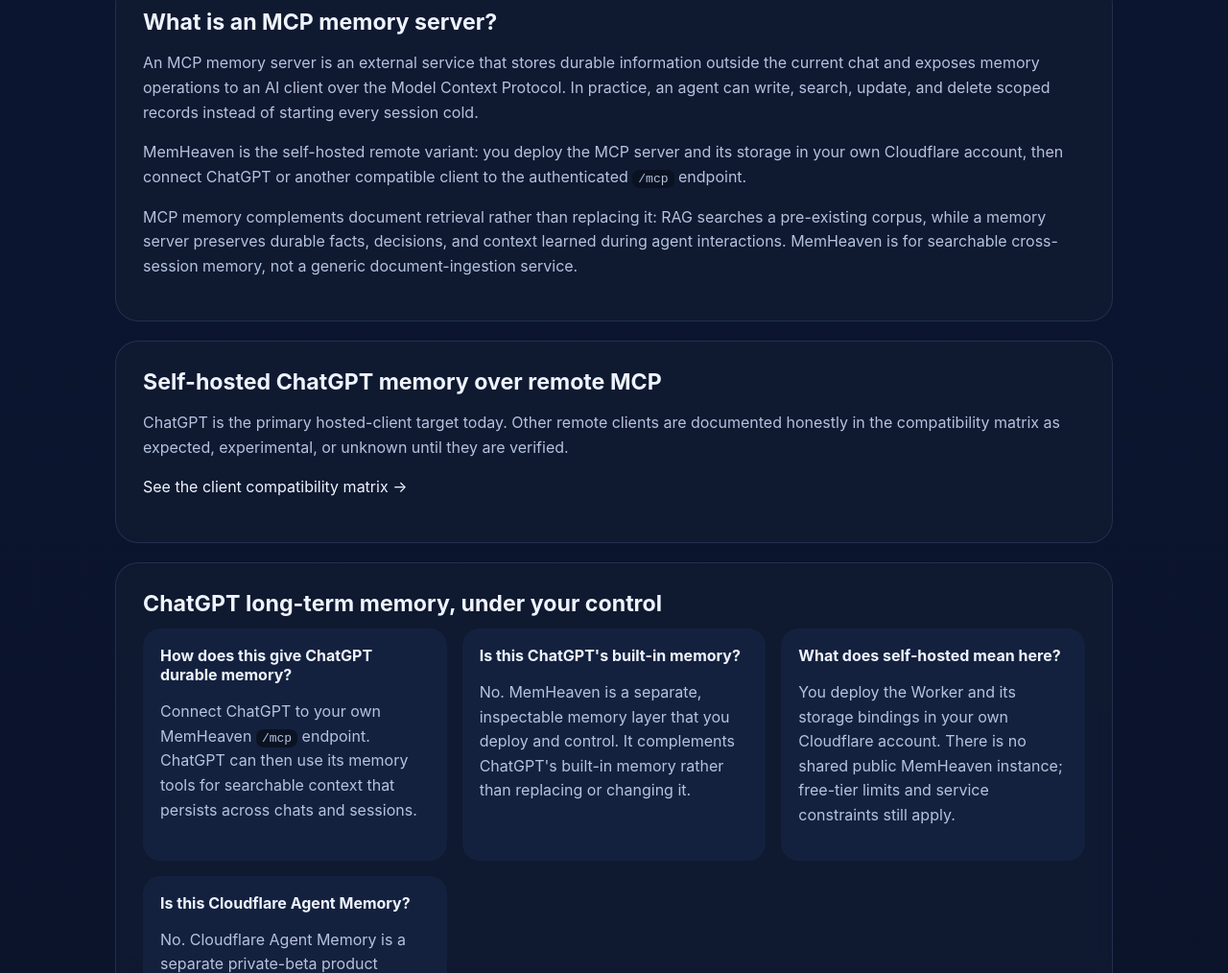
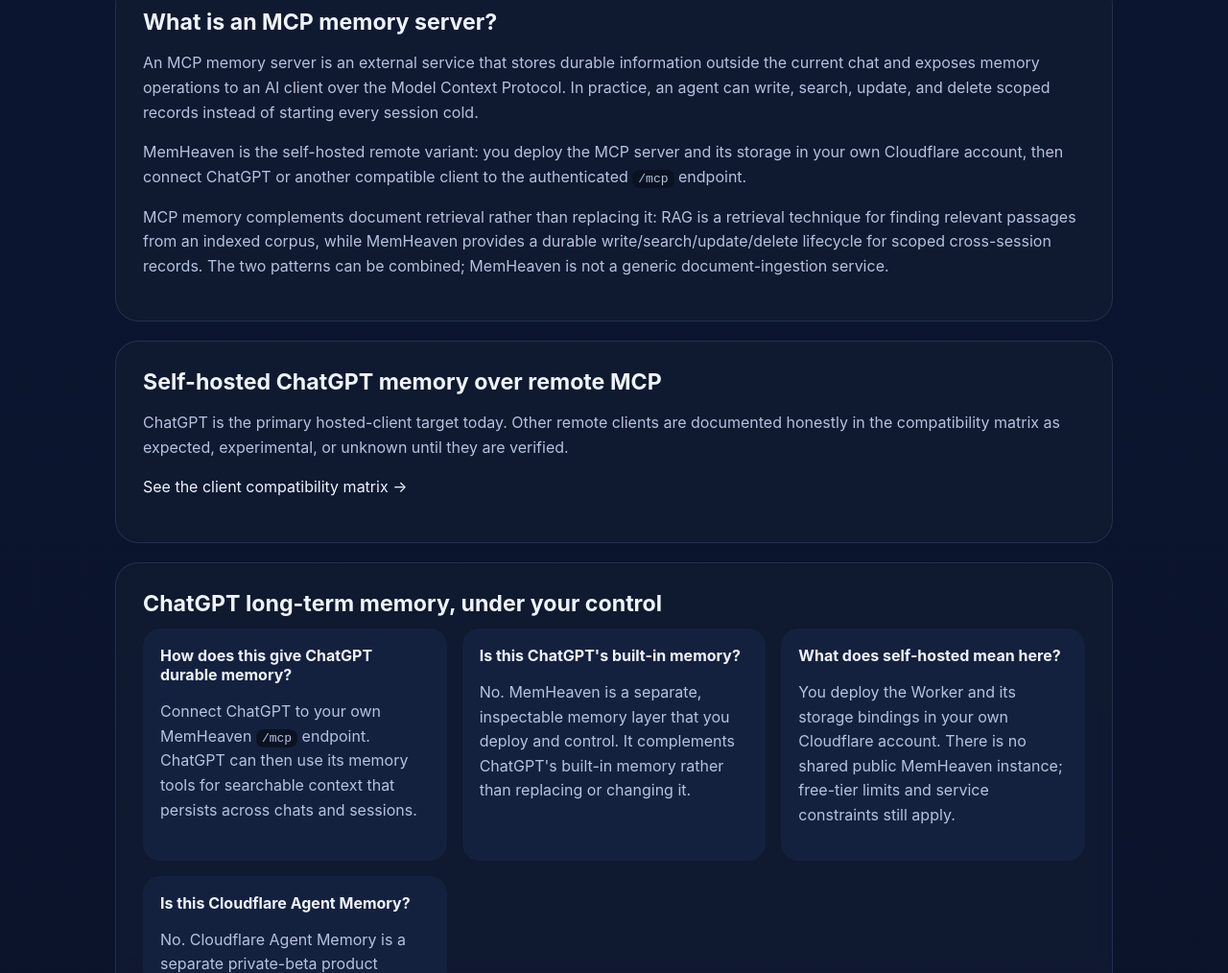
Before and after one commit to nazar256/memheaven, a website: page site/index.html in a window 1280 px wide. Shown: the part 2171-3185 px from the top of the page at 96% size. Drawn offline with Linux system fonts and the light colour scheme.

Commit message:
Clarify RAG memory boundary

```diff
--- a/site/index.html
+++ b/site/index.html
@@ -200,7 +200,7 @@
         <h2>What is an MCP memory server?</h2>
         <p>An MCP memory server is an external service that stores durable information outside the current chat and exposes memory operations to an AI client over the Model Context Protocol. In practice, an agent can write, search, update, and delete scoped records instead of starting every session cold.</p>
         <p>MemHeaven is the self-hosted remote variant: you deploy the MCP server and its storage in your own Cloudflare account, then connect ChatGPT or another compatible client to the authenticated <code>/mcp</code> endpoint.</p>
-        <p>MCP memory complements document retrieval rather than replacing it: RAG searches a pre-existing corpus, while a memory server preserves durable facts, decisions, and context learned during agent interactions. MemHeaven is for searchable cross-session memory, not a generic document-ingestion service.</p>
+        <p>MCP memory complements document retrieval rather than replacing it: RAG is a retrieval technique for finding relevant passages from an indexed corpus, while MemHeaven provides a durable write/search/update/delete lifecycle for scoped cross-session records. The two patterns can be combined; MemHeaven is not a generic document-ingestion service.</p>
       </section>
 
       <section>
```
Also changed, not shown: tests/site.metadata.test.ts (+4 -0 lines), README.md.
